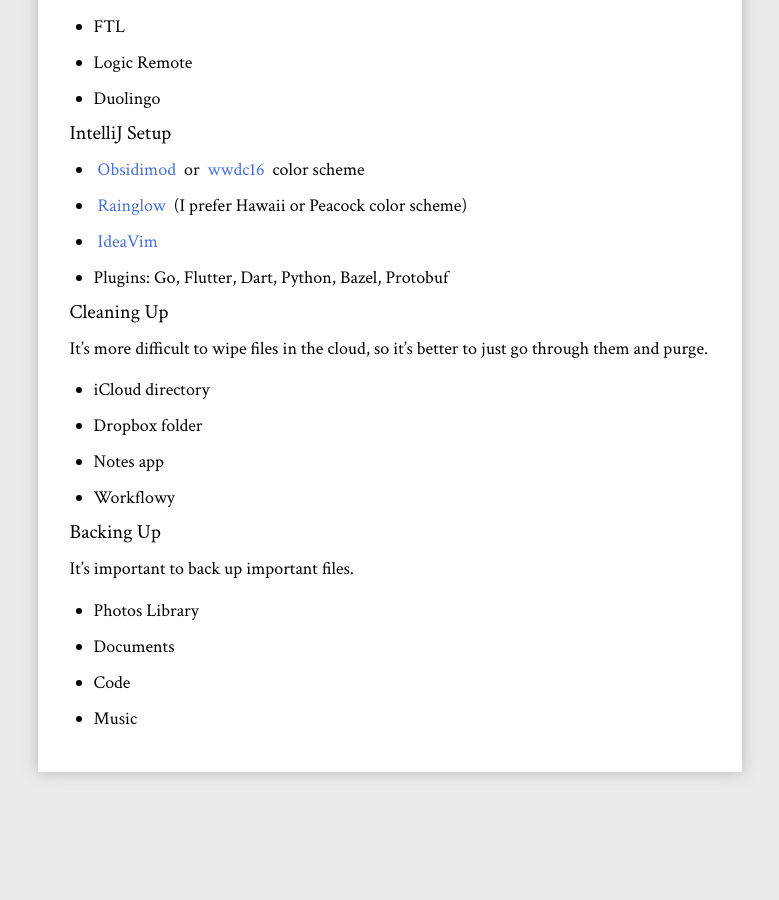
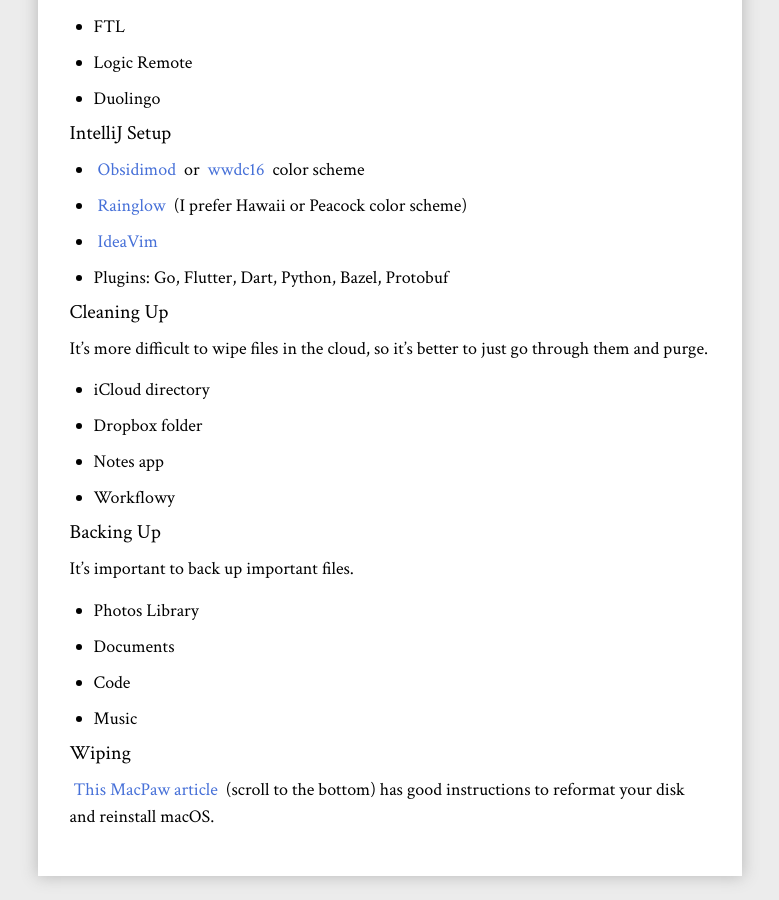
Before and after one commit to johnpryan/github-pages-src, a Jekyll site: the page built from _posts/2015-01-17-mac-setup.md, in a window 1280 px wide and 900 px high, scrolled down 5388 px. Shown: the whole window, without its empty margins (242-1021 px from the left). Built offline with Jekyll 4.4.1, drawn with Linux system fonts in a browser that asks for light colours; before the commit the page ends 6184 px from its top, so only the background shows below that.

Commit message:
add macpaw instructions link

```diff
--- a/_posts/2015-01-17-mac-setup.md
+++ b/_posts/2015-01-17-mac-setup.md
@@ -206,6 +206,11 @@
 - Code
 - Music
 
+### Wiping
+
+[This MacPaw article][macpaw-instructions] (scroll to the bottom) has good
+instructions to reformat your disk and reinstall macOS.
+
 [dart-homebrew]: https://www.dartlang.org/install/mac
 [obsidimod]: http://color-themes.com/?view=theme&id=563a1a9c80b4acf11273af02
 [wwdc16-mod]: http://color-themes.com/?view=theme&id=58921623cc35aa1b00dba3f9
@@ -214,3 +219,4 @@
 [idea-vim]: https://github.com/JetBrains/ideavim
 [dotfiles]: https://github.com/johnpryan/dotfiles
 [scripts]: https://github.com/johnpryan/scripts
+[macpaw-instructions]: https://macpaw.com/how-to/factory-reset-mac
```
